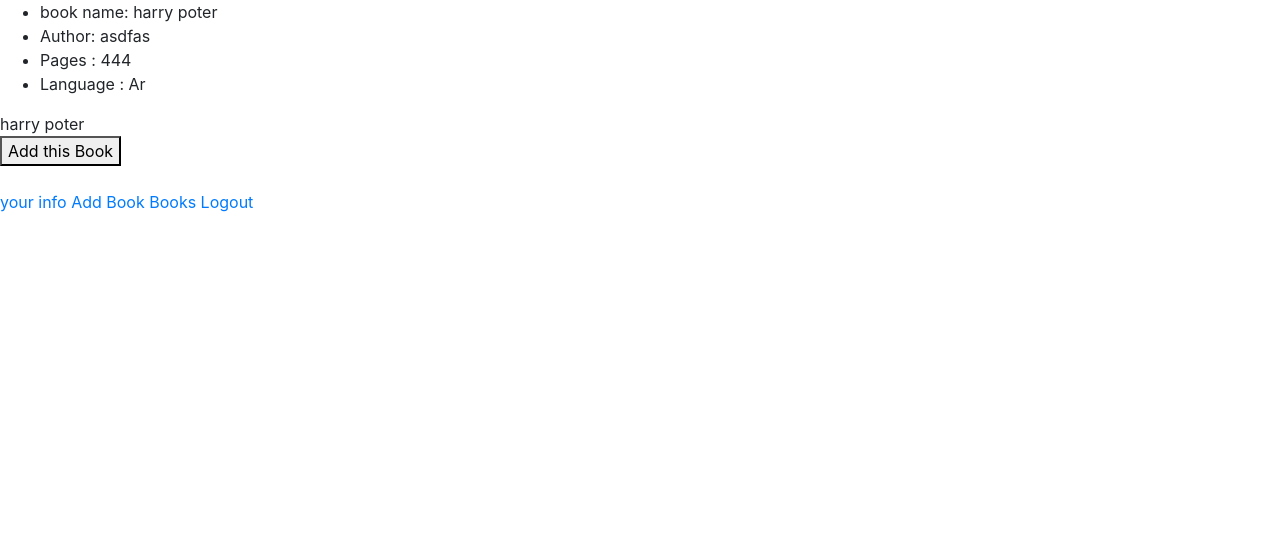
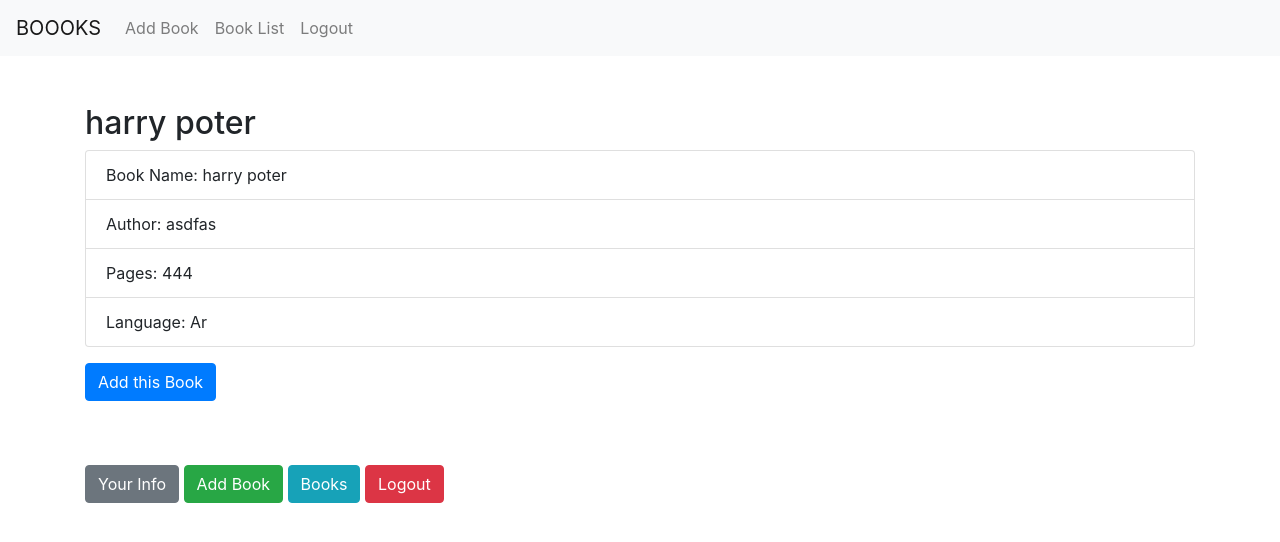
Before and after one commit to a7md98x/is_424_proj, a Django app: page /book_details/1/ in a window 1280 px wide. Shown: the top 542 px of the page. Run offline with Django 4.2, Linux system fonts and the light colour scheme; data comes from the database, SQL or seed files in the repository; both versions use the stored data as it was after the commit; some libraries are stand-ins or nearby versions.

Commit message:
added tab main up top

```diff
--- a/app1/templates/app1/book_details.html
+++ b/app1/templates/app1/book_details.html
@@ -2,25 +2,25 @@
 
 {% block body %}
 
-
-<ul>
-    <li>book name: {{ book.bname }}</li>
-    <li>Author: {{ book.author }}</li>
-    <li>Pages : {{ book.pages }} </li>
-    <li>Language : {{ book.language }} </li>
+<div class="container mt-5">
+    <h2>{{ book.bname }}</h2>
+    <ul class="list-group">
+        <li class="list-group-item">Book Name: {{ book.bname }}</li>
+        <li class="list-group-item">Author: {{ book.author }}</li>
+        <li class="list-group-item">Pages: {{ book.pages }}</li>
+        <li class="list-group-item">Language: {{ book.language }}</li>
     </ul>
-{{ book.bname }}
     <form method="post" action="{% url 'app1:details' username=user.username %}">
         {% csrf_token %}
         <input type="hidden" name="book" value="{{ book.id }}">
-    <button type="submit">Add this Book</button>
+        <button type="submit" class="btn btn-primary mt-3">Add this Book</button>
+    </form>
     <br>
     <br>
-<a href="{% url 'app1:details' username=request.user.username %}">your info</a>
+    <a href="{% url 'app1:details' username=request.user.username %}" class="btn btn-secondary">Your Info</a>
+    <a href="{% url 'app1:add_book' %}" class="btn btn-success">Add Book</a>
+    <a href="{% url 'app1:books' %}" class="btn btn-info">Books</a>
+    <a href="{% url 'app1:logout' %}" class="btn btn-danger">Logout</a>
+</div>
 
-<a href="{% url 'app1:add_book' %}" class="button">Add Book</a>
-
-<a href="{% url 'app1:books' %}" class="button">Books </a>
-
-<a href="{% url 'app1:logout' %}" class="button">Logout</a>
 {% endblock %}
--- a/app1/templates/app1/index.html
+++ b/app1/templates/app1/index.html
@@ -7,7 +7,7 @@
 
     <ul>
         {% for user in user_list %}
-            <li> <a href = {% url 'app1:details' user.username %} >customer {{user.username}} </a> - {{user.email}}</li>
+            <li> <a href = "{% url 'app1:details' user.username %}" >customer {{user.username}} </a> - {{user.email}}</li>
         {% endfor %}
     </ul>
 
--- a/app1/templates/app1/layout.html
+++ b/app1/templates/app1/layout.html
@@ -11,6 +11,25 @@
 </head>
 
 <body>
+    <nav class="navbar navbar-expand-lg navbar-light bg-light">
+        <a class="navbar-brand" href="#">BOOOKS</a>
+        <button class="navbar-toggler" type="button" data-toggle="collapse" data-target="#navbarNav" aria-controls="navbarNav" aria-expanded="false" aria-label="Toggle navigation">
+            <span class="navbar-toggler-icon"></span>
+        </button>
+        <div class="collapse navbar-collapse" id="navbarNav">
+            <ul class="navbar-nav">
+                <li class="nav-item">
+                    <a class="nav-link" href="{% url 'app1:add_book' %}">Add Book</a>
+                </li>
+                <li class="nav-item">
+                    <a class="nav-link" href="{% url 'app1:books' %}">Book List</a>
+                </li>
+                <li class="nav-item">
+                    <a class="nav-link" href="{% url 'app1:logout' %}">Logout</a>
+                </li>
+            </ul>
+        </div>
+    </nav>
     {% block body %}
 
     {% endblock %}
--- a/app1/urls.py
+++ b/app1/urls.py
@@ -10,7 +10,7 @@ urlpatterns = [
     path("login/", views.login, name="login"),
     path("register/", views.register1, name="register"),
     path("addBook/", views.add_books, name="add_book"),
-    path('customers/<str:username>/', views.details, name='details'),
+    path('details/<str:username>/', views.details, name='details'),
     path('add_customer/', views.add_customer, name='add_customer'),
     path('logout/', views.logout_view, name='logout'),
     path('book_details/<int:book_id>/', views.book_details, name='book_details'),
```
Also changed, not shown: app1/templates/app1/add_book.html (+8 -9 lines), app1/templates/app1/details.html (+25 -26 lines), db.sqlite3. Lines whose indentation alone changed are shown as unchanged.
